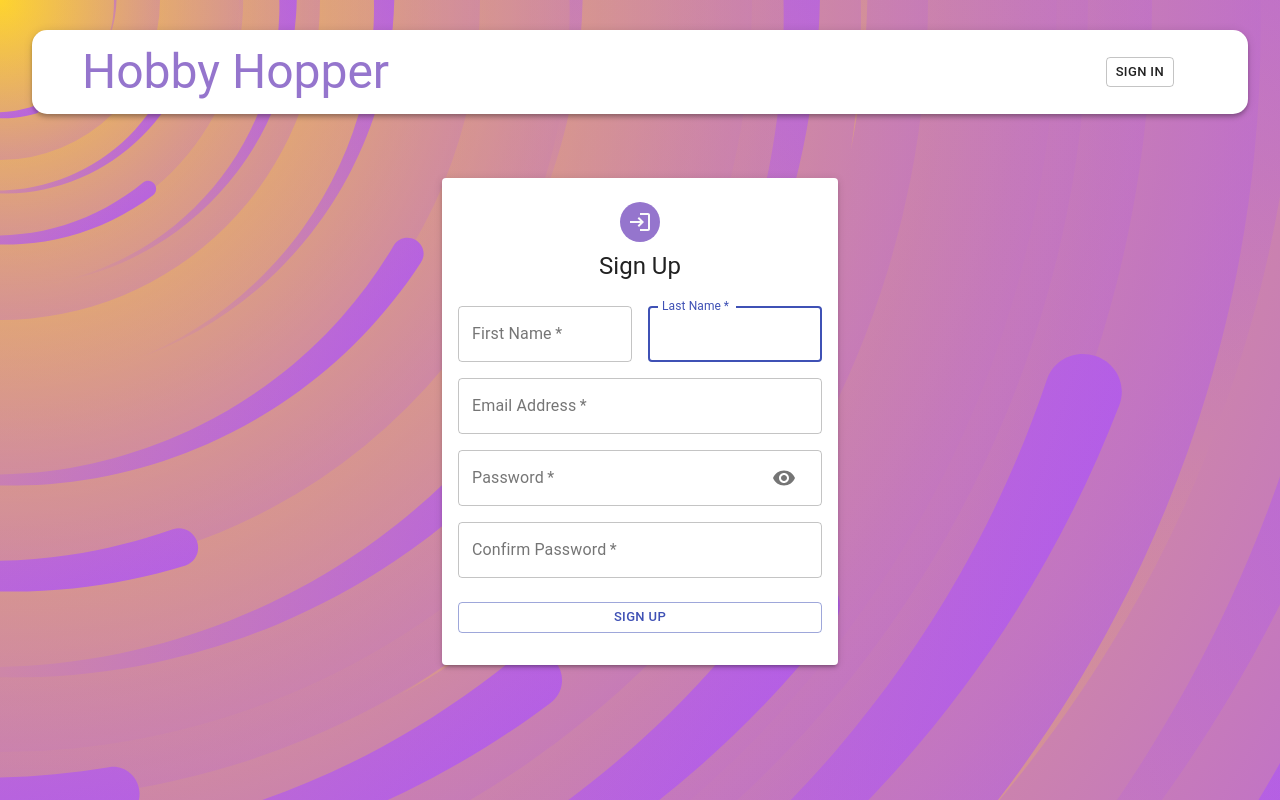
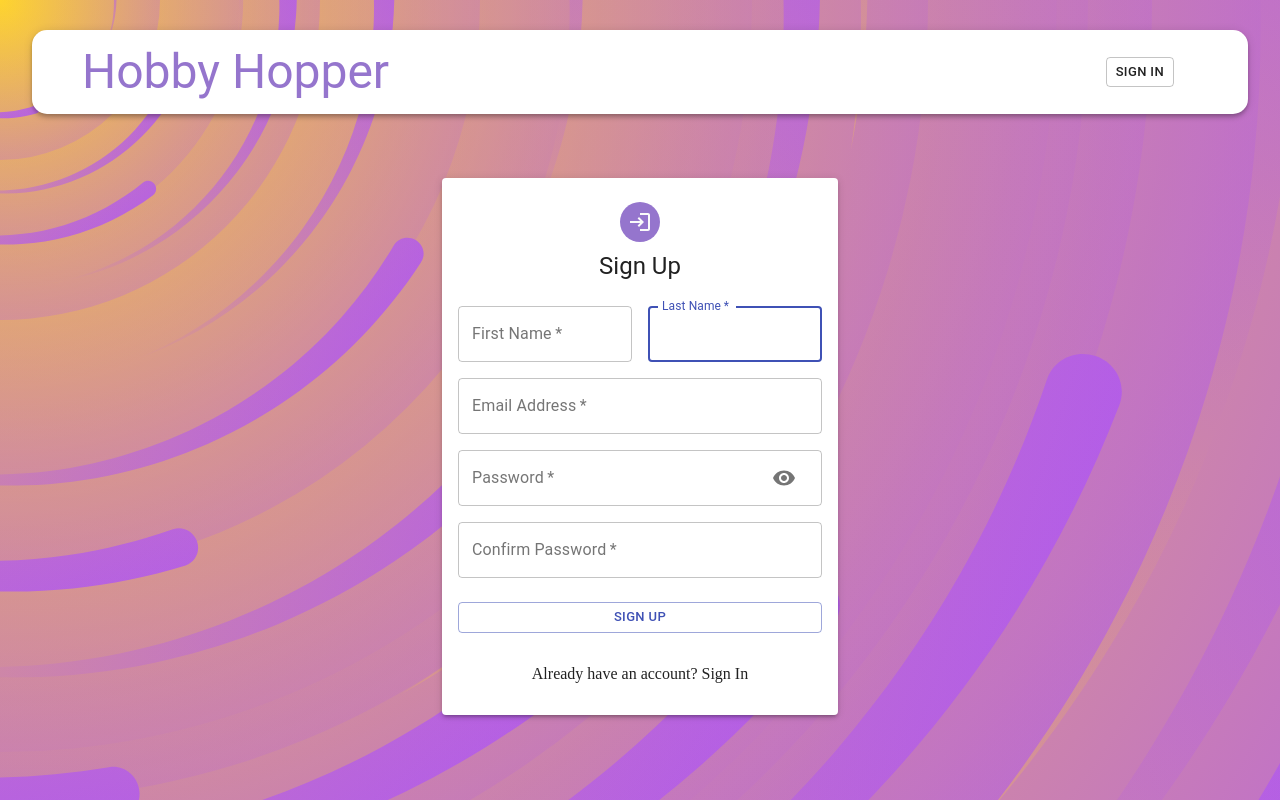
Before and after one commit to Trangtran62/hobby-hopper, a React (Create React App) app in the folder client/: page /auth in a window 1280 px wide. Built offline with nearby package versions, Linux system fonts and the light colour scheme.

Commit message:
added signin signup switching statement UI

```diff
--- a/client/src/components/Auth/Auth.js
+++ b/client/src/components/Auth/Auth.js
@@ -12,6 +12,7 @@ const Auth = () => {
     const handleSubmit = () => {};
     const handleChange = () => {};
     const handleShowPassword = () => {};
+    const switchMode = () => {};
 
     return (
         <Container component="main" maxWidth="xs">
@@ -65,6 +66,13 @@ const Auth = () => {
                     <Button type="submit" fullWidth variant="outlined" color="primary" className={classes.submit} size="small">
                         {isSignup ? "Sign Up" : "Sign In"}
                     </Button>
+                    <Grid container justifyContent="center">
+                        <Grid item>
+                            <p onClick={switchMode}>
+                                {isSignup ? "Already have an account? Sign In" : "Don't have an account? Sign up"}
+                            </p>
+                        </Grid>
+                    </Grid>
                 </form>
             </Paper>
         </Container>
```
